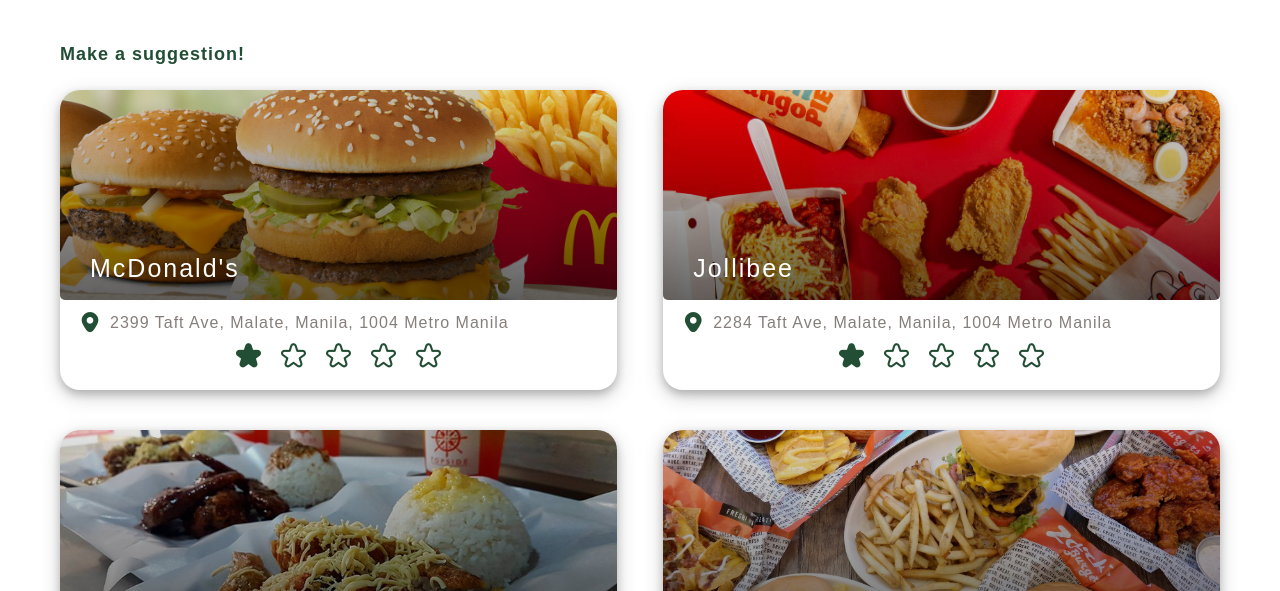
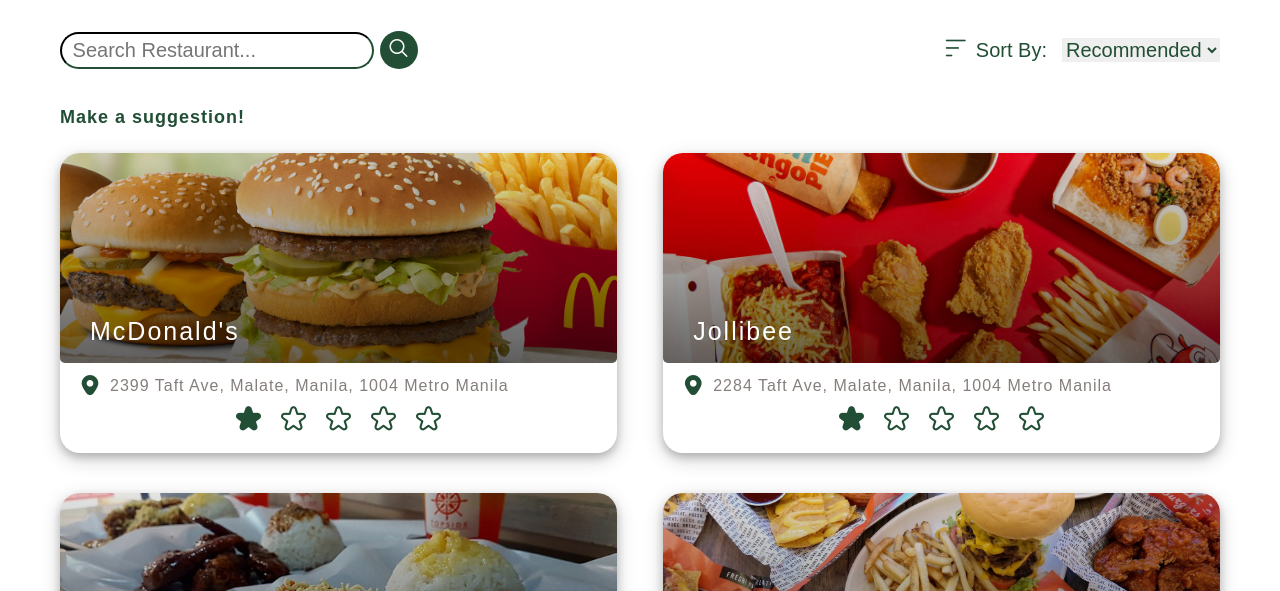
Before and after one commit to jescaryanneacosta/MCO-CCAPDEV, a plain HTML site: page feed-guest.html in a window 1280 px wide. Shown: the part 193-784 px from the top of the page. Drawn offline with nearby package versions, Linux system fonts and the light colour scheme; a web font is replaced by a local one.

Commit message:
Added search bar and sort by to feed

```diff
--- a/feed-guest.html
+++ b/feed-guest.html
@@ -25,6 +25,23 @@
     <div class="feed">
         <div class="feed-header">
             <h1>Establishments</h1>
+        </div>
+        <div class="feed-lowerheader">
+            <div class="search-bar">
+                <input type="text" placeholder=" Search Restaurant...">
+                <button type="submit"><i class="fi fi-rr-search"></i></button>
+            </div>
+            <div class="green-icon sort-by">
+                <i class="fi fi-rr-bars-sort"></i>
+                <p>Sort By:</p>
+                <select>
+                    <option value="recommended">Recommended</option>
+                    <option value="most-stars">Most Stars</option>
+                    <option value="least-stars">Least Stars</option>
+                    <option value="new-reviews">Newest Review</option>
+                    <option value="old-reviews">Oldest Review</option>
+                </select>
+            </div>
         </div>
         <div class="suggestion-header">
             <h2 onclick = "signinpage()">Make a suggestion!</h2>
--- a/style.css
+++ b/style.css
@@ -802,6 +802,40 @@
     font-family: "Gabarito", sans-serif;
     color: var(--ttgreen);
 }
+.feed-lowerheader{
+    font-family: "Gabarito", sans-serif;
+    display: flex;
+    justify-content: space-between;
+    align-items: center;
+    margin: 0px 60px 0px 60px;
+    font-size: 20px;
+}
+.feed-lowerheader select{
+    font-size: 20px;
+    margin-left: 10px;
+}
+.search-bar input{
+    font-family: "Gabarito", sans-serif;
+    border-radius: 20px;
+    border-color: var(--ttgreen);
+    font-size: 20px;
+    padding: 5px 5px 5px 5px;
+    width: 300px;
+}
+.search-bar i{
+    color: white;
+    font-size: large;
+}
+.search-bar button{
+    border: 0px;
+    background-color: var(--ttgreen);
+    width: 38px;
+    height: 38px;
+    border-radius: 50%;
+}
+.search-bar button:hover{
+    background-color: var(--ttgray);
+}
 
 .adminPage-header {
     display: flex;
```
Also changed, not shown: feed.html (+17 -0 lines).
